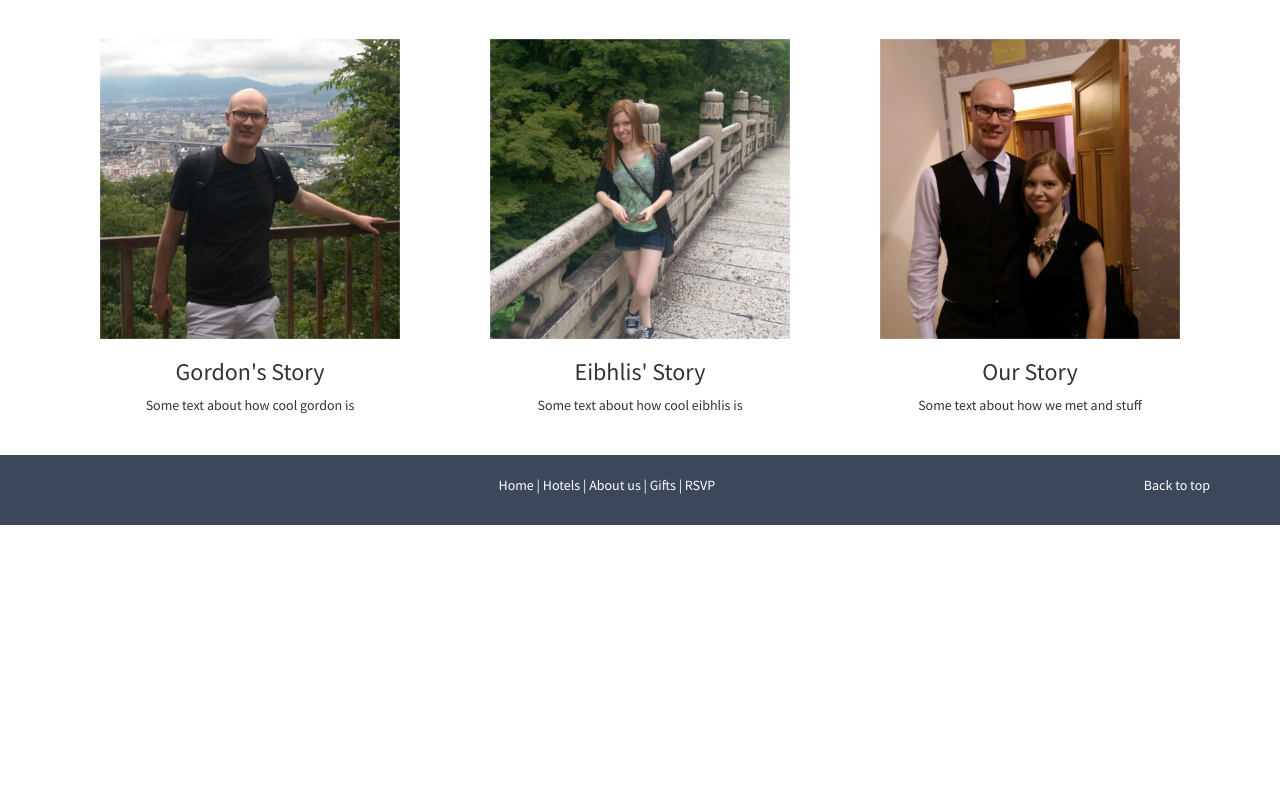
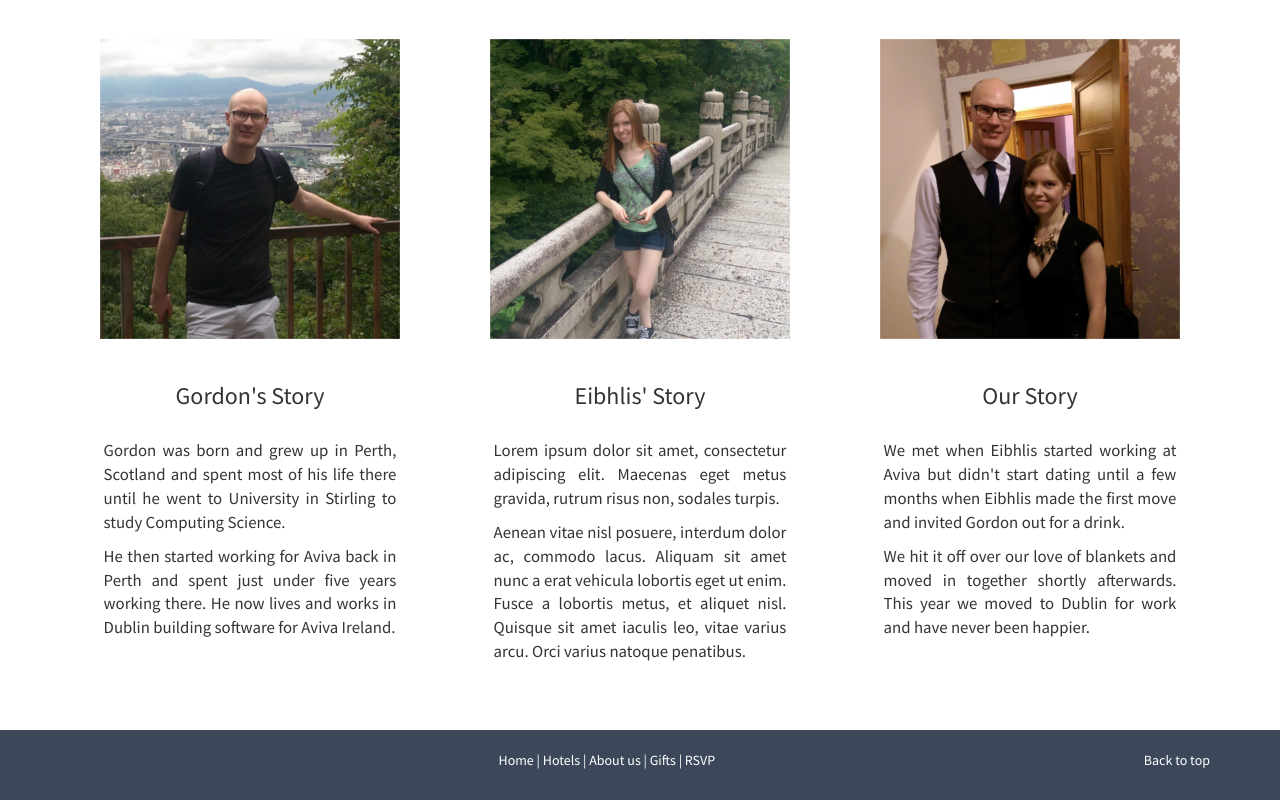
Before and after one commit to GordIrvine/weddingRSVPSite, a website: page content/aboutus.htm in a window 1280 px wide. Shown: the part 671-1471 px from the top of the page. Before the commit the page ends 1196 px from the top, so only its background shows below. Drawn offline with nearby package versions, Linux system fonts and the light colour scheme.

Commit message:
Updated the gift and about us pages with content.

```diff
--- a/content/_css/styles.css
+++ b/content/_css/styles.css
@@ -216,7 +216,6 @@ iframe {
 .donation-img {
   height: 30%;
   width: 30%;
-  padding-top: 30px;
 }
 
 .panel {
@@ -247,6 +246,22 @@ iframe {
   margin: 0 auto;
 }
 
+.about-us--story-header {
+  padding-top: 1em;
+  padding-bottom: 0.8em;
+}
+
+.about-us--story-text {
+  margin-left: 2em;
+  margin-right: 2em;
+  text-align: justify;
+  font-size: 1.2em;
+}
+
+.about-us--story-text:last-child {
+  padding-bottom: 1.5em;
+}
+
 /* Form styles
 ------------------------------------*/
 
@@ -261,3 +276,10 @@ iframe {
   color: red;
   font-weight: bold;
 }
+
+/* GoFundMe styles
+------------------------------------*/
+.badge-widget {
+  border: none;
+  background-image: url("https://funds.gofundme.com/css/3.0_donate/purple/widget.png");
+}
--- a/content/aboutus.htm
+++ b/content/aboutus.htm
@@ -49,19 +49,22 @@
       <div class="container">
         <div class="row">
           <div class="col-md-4">
-            <img class="about-us-img" src="_images/gordonstory-sml.jpg" alt="Gordon in Kyoto">
-            <h3>Gordon's Story</h3>
-            <p>Some text about how cool gordon is</p>
+            <img class="about-us-img" src="_images/gordonstory-sml.jpg"about-us--text"nstory-sml.jpg" alt="Gordon in Kyoto">
+            <h3 class="about-us--story-header">Gordon's Story</h3>
+            <p class="about-us--story-text">Gordon was born and grew up in Perth, Scotland and spent most of his life there until he went to University in Stirling to study Computing Science.</p>
+            <p class="about-us--story-text">He then started working for Aviva back in Perth and spent just under five years working there. He now lives and works in Dublin building software for Aviva Ireland.</p>
           </div>
           <div class="col-md-4">
             <img class="about-us-img" src="_images/eibhlisstory-sml.jpg" alt="Eibhlis in Tokyo">
-            <h3>Eibhlis' Story</h3>
-            <p>Some text about how cool eibhlis is</p>
+            <h3 class="about-us--story-header">Eibhlis' Story</h3>
+            <p class="about-us--story-text">Lorem ipsum dolor sit amet, consectetur adipiscing elit. Maecenas eget metus gravida, rutrum risus non, sodales turpis. </p>
+            <p class="about-us--story-text">Aenean vitae nisl posuere, interdum dolor ac, commodo lacus. Aliquam sit amet nunc a erat vehicula lobortis eget ut enim. Fusce a lobortis metus, et aliquet nisl. Quisque sit amet iaculis leo, vitae varius arcu. Orci varius natoque penatibus.</p>
           </div>
           <div class="col-md-4">
             <img class="about-us-img" src="_images/ourstory-sml.jpg" alt="Dressed for the party">
-            <h3>Our Story</h3>
-            <p>Some text about how we met and stuff</p>
+            <h3 class="about-us--story-header">Our Story</h3>
+            <p class="about-us--story-text">We met when Eibhlis started working at Aviva but didn't start dating until a few months when Eibhlis made the first move and invited Gordon out for a drink.</p>
+            <p class="about-us--story-text">We hit it off over our love of blankets and moved in together shortly afterwards. This year we moved to Dublin for work and have never been happier.</p>
           </div>
         </div>
       </div>
```
Also changed, not shown: content/gifts.htm (+7 -3 lines).
